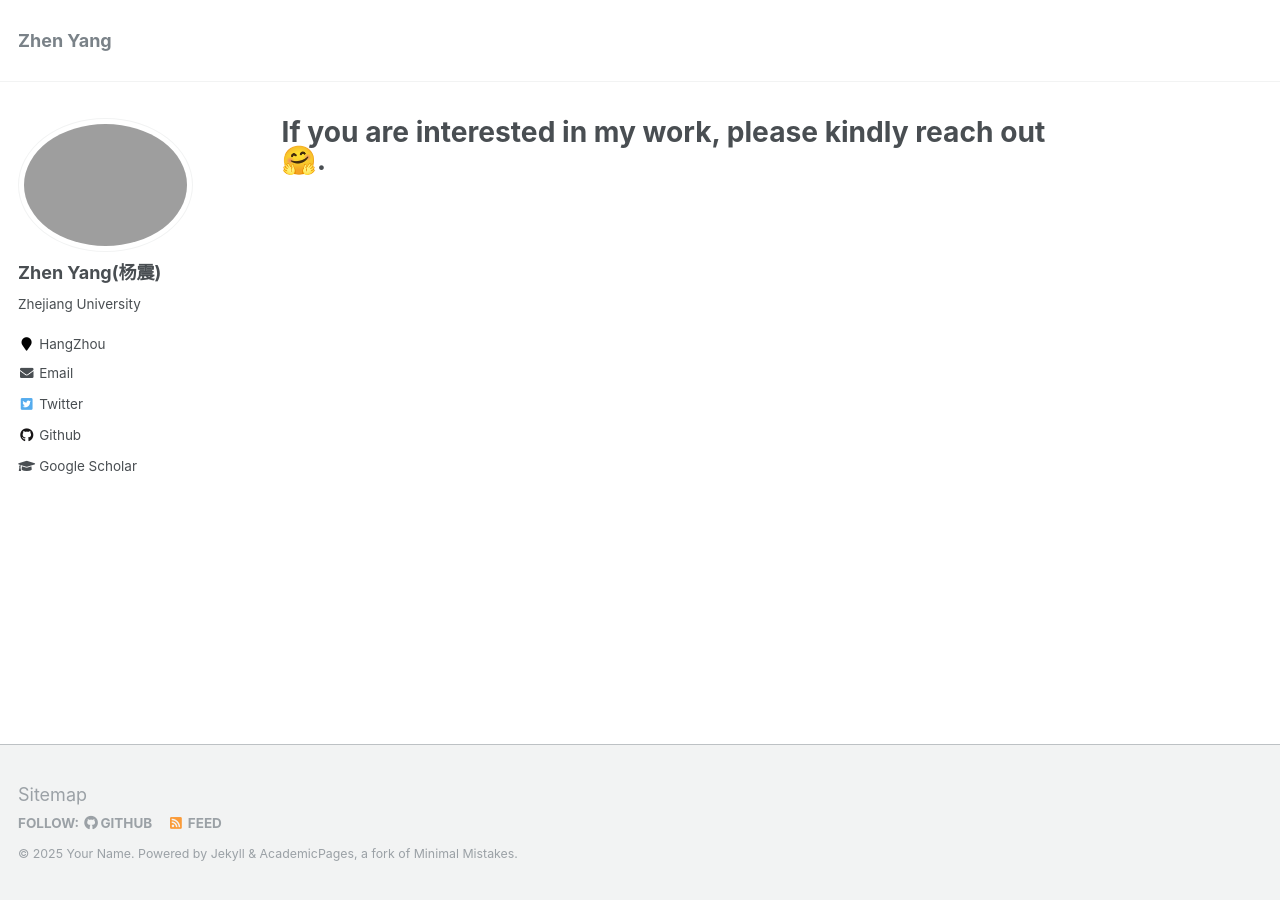
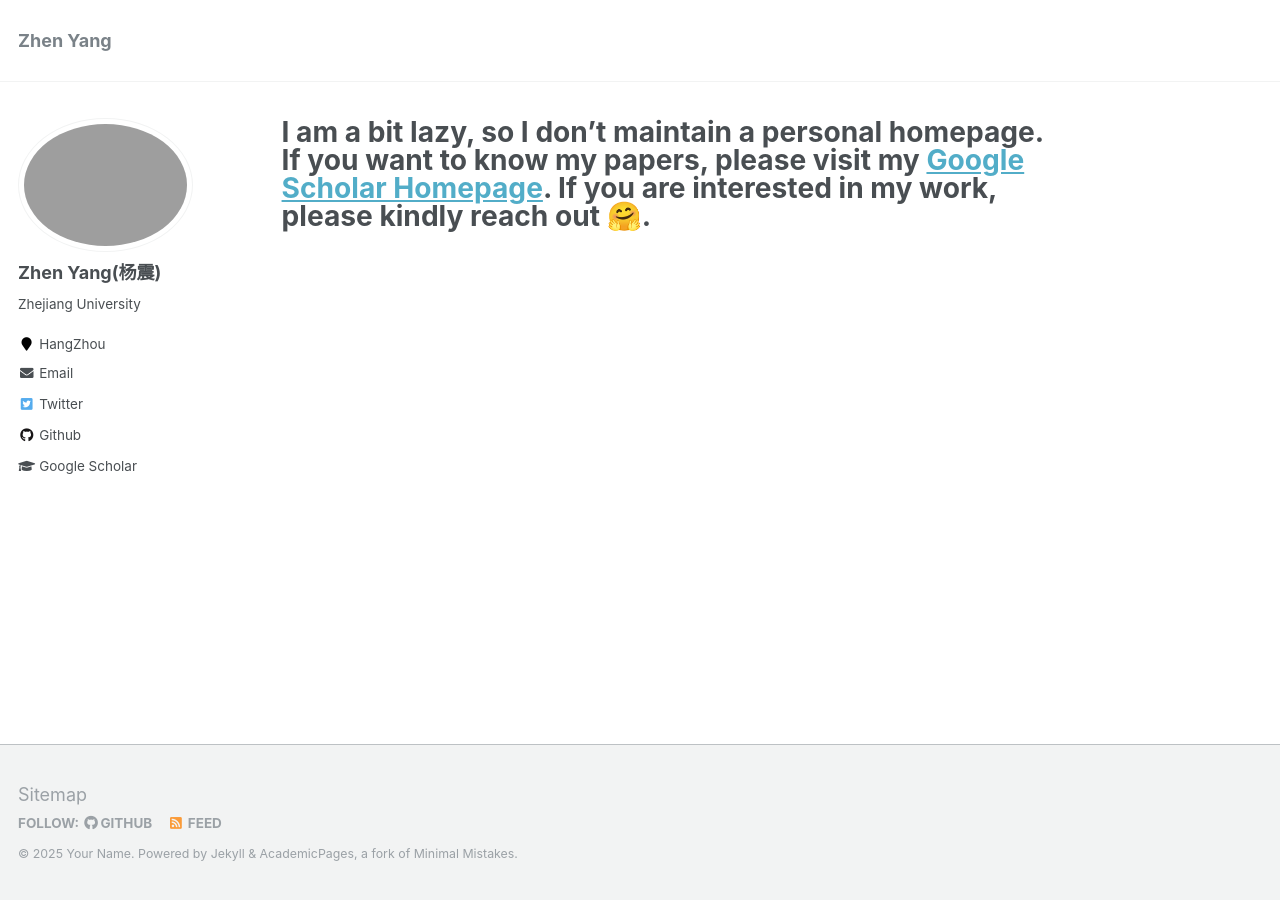
Before and after one commit to ZhenYangCS/zhenyangcs.github.io, a Jekyll site: the page built from _pages/about.md, in a window 1280 px wide. Built offline with Jekyll 4.4.1, drawn with Linux system fonts in a browser that asks for light colours.

Commit message:
Update about.md

```diff
--- a/_pages/about.md
+++ b/_pages/about.md
@@ -1,6 +1,6 @@
 ---
 permalink: /
-title: "If you are interested in my work, please kindly reach out 🤗."
+title: "I am a bit lazy, so I don’t maintain a personal homepage. If you want to know my papers, please visit my [Google Scholar Homepage](https://scholar.google.com/citations?user=Vm1moSIAAAAJ&hl=zh-CN). If you are interested in my work, please kindly reach out 🤗."
 excerpt: "About me"
 author_profile: true
 redirect_from:
```
